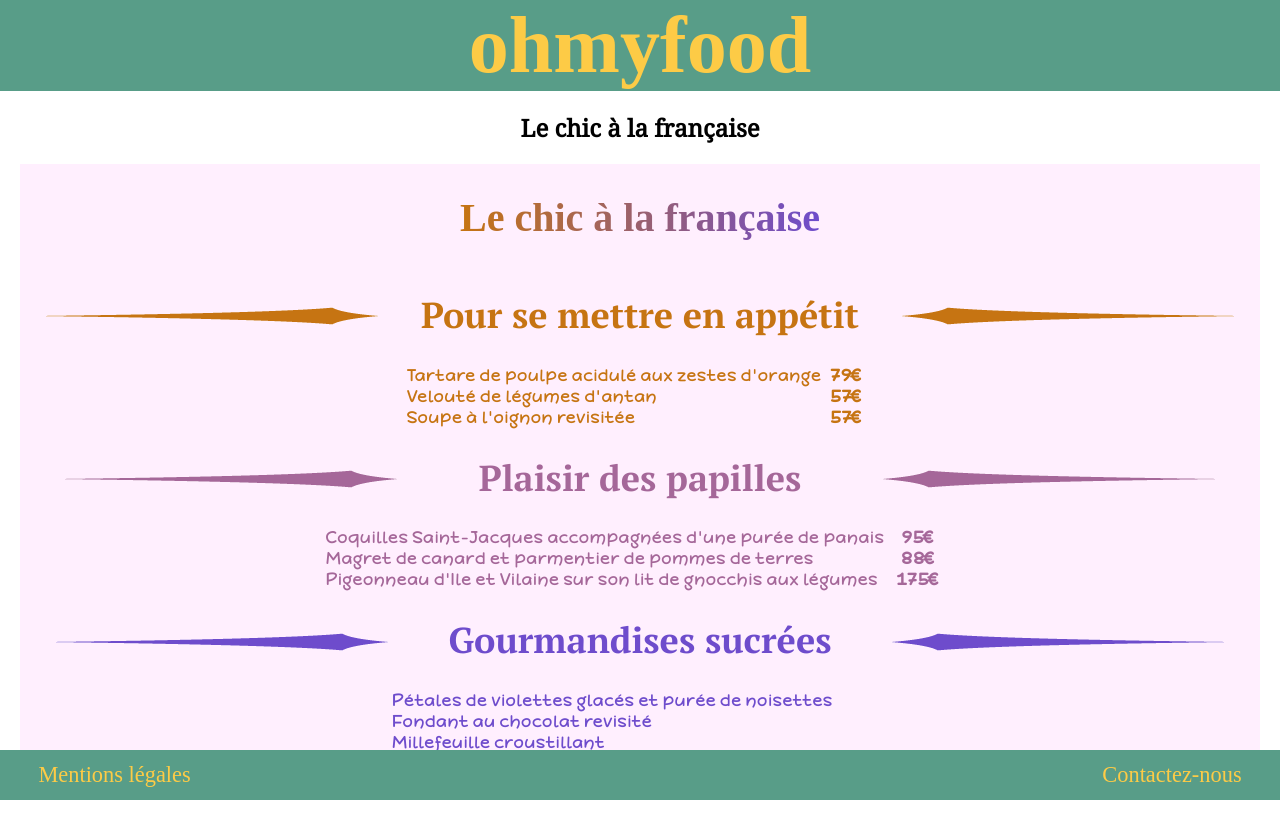
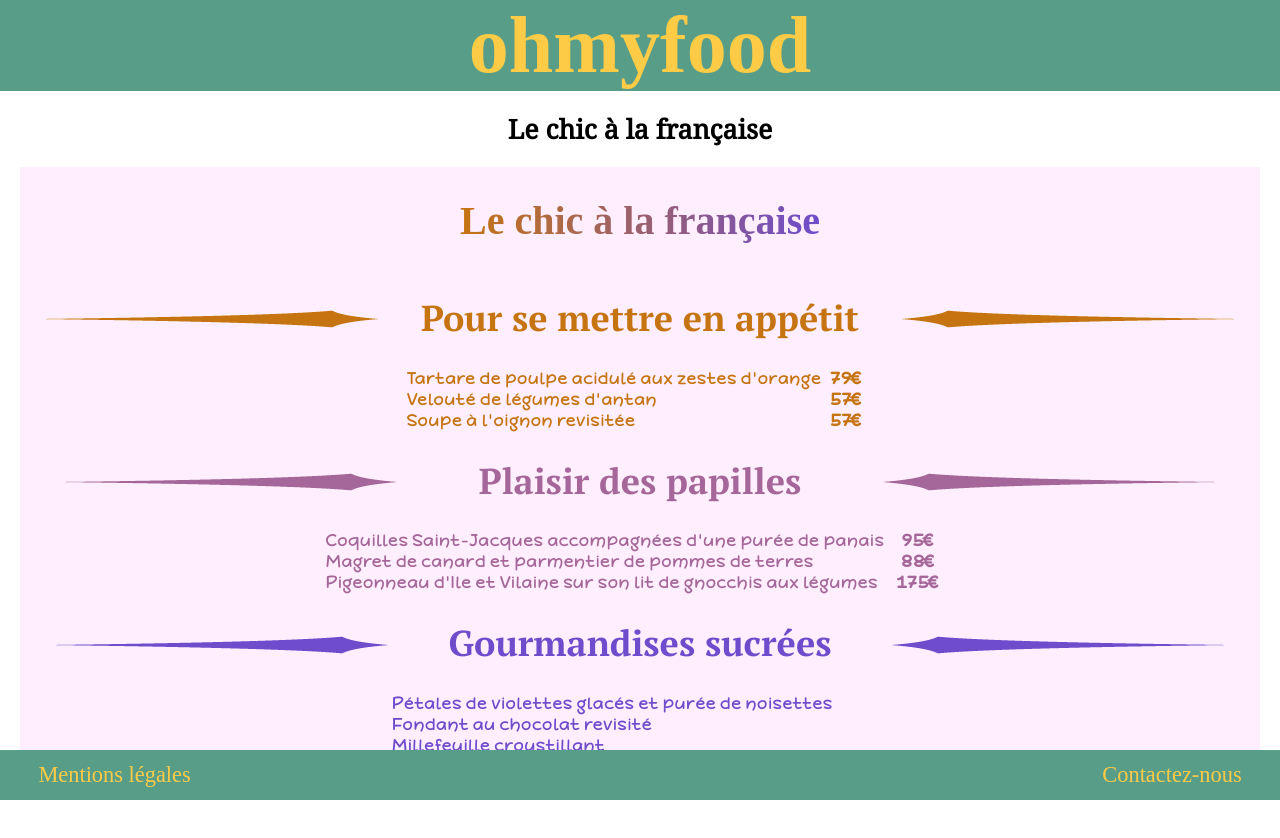
Before and after one commit to Unam38/Projet3, a plain HTML site: page pages/menu2.html in a window 1280 px wide. Drawn offline with Linux system fonts and the light colour scheme; files whose address does not match are found by name; a web font is replaced by a local one.

Commit message:
dernières corrections h5

```diff
--- a/pages/menu2.html
+++ b/pages/menu2.html
@@ -13,7 +13,7 @@
             <a href="../index.html"><h1>ohmyfood</h1></a>
         </header>
         <div class="titre-menu">
-            <h2>Le chic à la française</h2>
+            <h5>Le chic à la française</h5>
         </div>
         <section class="page-chic">
             <div class="page-chic__titre">
--- a/utils/_chic.scss
+++ b/utils/_chic.scss
@@ -31,6 +31,7 @@
     margin-bottom: 20px;
     font-family: 'Noto Serif';
     font-weight: bold;
+    font-size: 2em;
 }
 .page-chic {
     background-color: $fond_chic;
```
Also changed, not shown: pages/menu3.html (+1 -1 lines), pages/menu4.html (+1 -1 lines), main.css, 1 other file.
